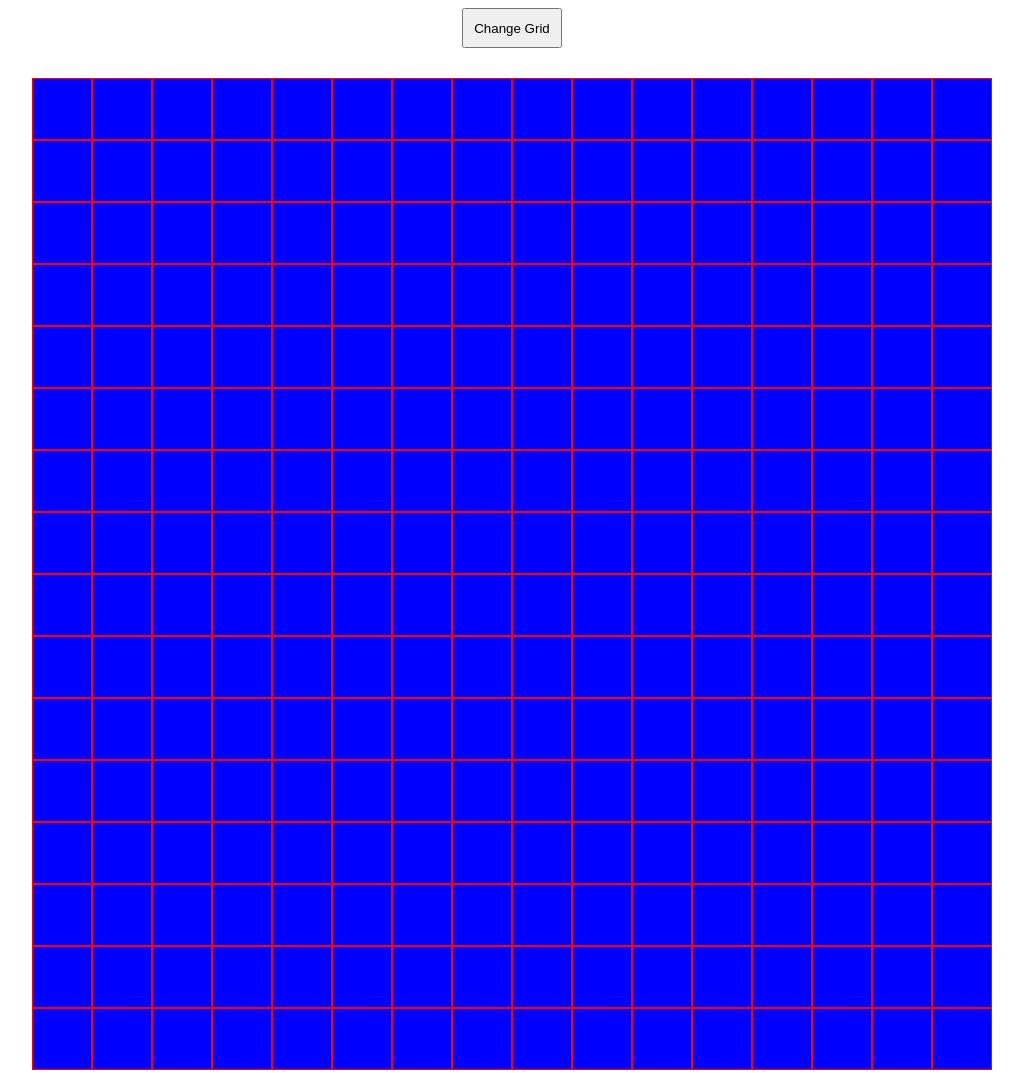
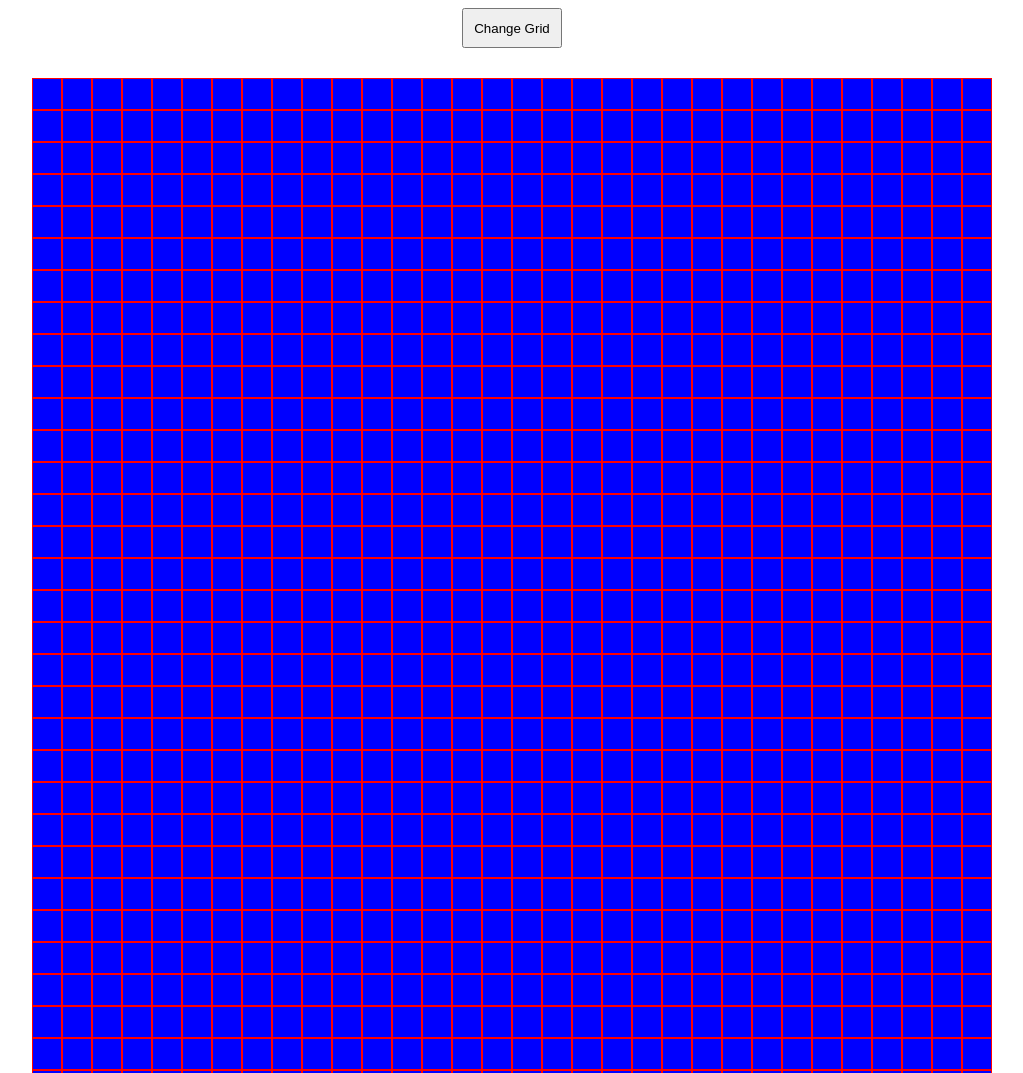
Before and after one commit to artorias79/Etch-a-Sketch, a plain HTML site: page index.html in a window 1280 px wide. Shown: the top 1073 px of the page, without its empty margins (128-1151 px from the left). Drawn offline with Linux system fonts and the light colour scheme.

Commit message:
squares change size depending on amount of squares

```diff
--- a/script.js
+++ b/script.js
@@ -22,5 +22,16 @@ function createLength(length) {
 	})
 }
 
-createHeight(16);
-createLength(16);
+createHeight(32);
+createLength(32);
+changeSquareSize(32);
+
+function changeSquareSize(amountOfRows) {
+	// change size of squares depending on the length
+	const squares = document.querySelectorAll('div.squares');
+	let size = 960 / amountOfRows;
+	squares.forEach(square => {
+		square.style.width = (`${size}px`)
+		square.style.height = (`${size}px`)
+	})
+}
--- a/styles.css
+++ b/styles.css
@@ -11,8 +11,6 @@ button {
 }
 
 .squares {
-  width: 60px;
-  height: 60px;
   background-color: blue;
   border: 1px solid red;
 }
```
